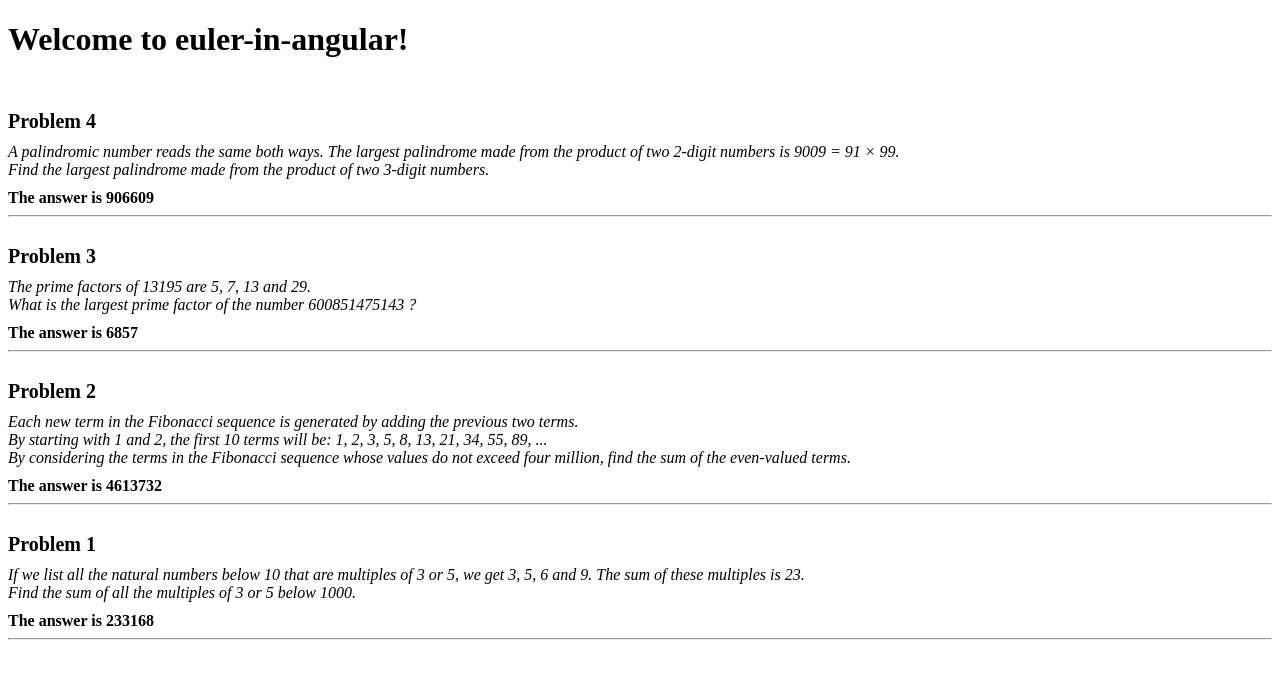
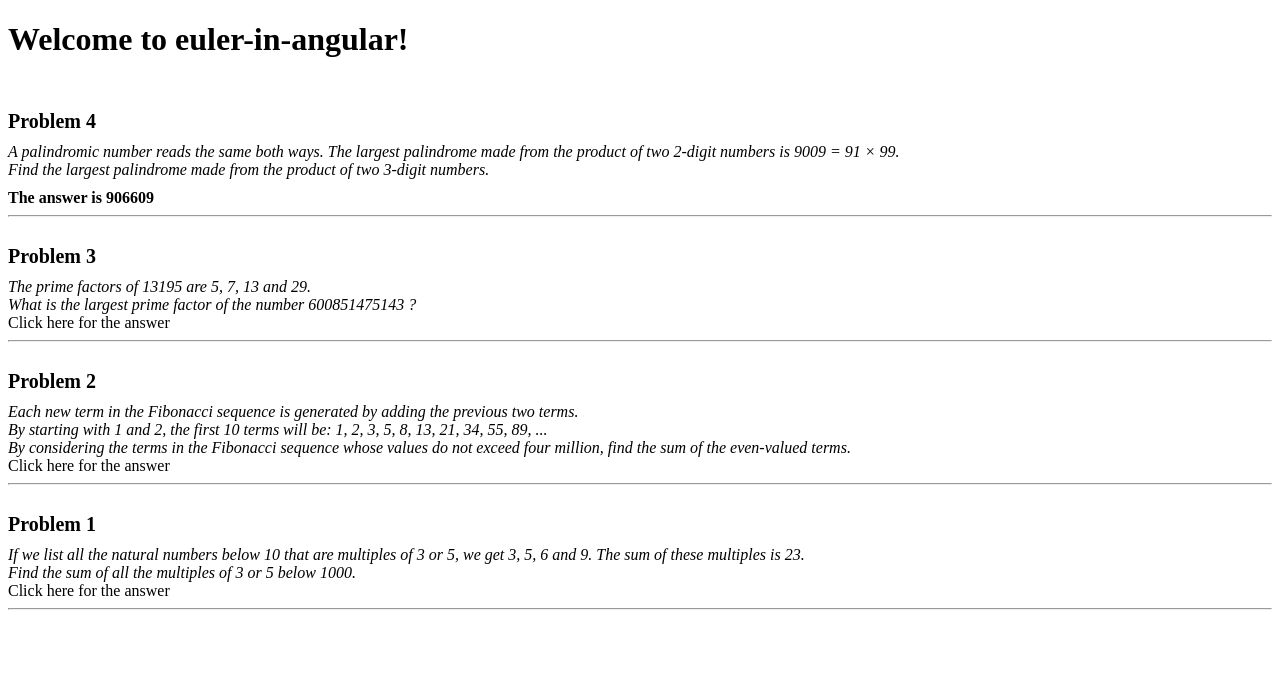
Before and after one commit to edwinvanderven/Euler-in-Angular, an Angular app: page / in a window 1280 px wide. Shown: the top 678 px of the page. Built offline with nearby package versions, Linux system fonts and the light colour scheme.

Commit message:
Added an onClick to reveal the answers for all except the latest so during startup the processor doesn't have to do the calculations for every problem

```diff
--- a/src/app/app.component.html
+++ b/src/app/app.component.html
@@ -1,14 +1,14 @@
-<!--The content below is only a placeholder and can be replaced.-->
 <div class="root">
   <h1 class="header">
     Welcome to {{ title }}!
   </h1>
 
-  <div *ngFor="let problem of problems">
+  <div *ngFor="let problem of problems; let i = index">
     <div class="problem-card">
       <div class="title">{{ problem.title }}</div>
       <div class="description">{{ problem.description }}</div>
-      <div class="answer">The answer is {{ problem.getAnswer() }}</div>
+      <div class="hidden" *ngIf="!showAnswers && i !== 0" (click)="onHiddenTextClick()">Click here for the answer</div>
+      <div class="answer" *ngIf="showAnswers || i === 0">The answer is {{ problem.getAnswer() }}</div>
       <hr>
     </div>
   </div>
--- a/src/app/app.component.scss
+++ b/src/app/app.component.scss
@@ -22,5 +22,8 @@
       font-weight: bold;
       padding-top: 10px;
     }
+    .hidden {
+      cursor: pointer;
+    }
   }
 }
--- a/src/app/app.component.ts
+++ b/src/app/app.component.ts
@@ -1,4 +1,4 @@
-import { Component, OnInit } from '@angular/core';
+import { Component } from '@angular/core';
 import { PROBLEMS, IProblem } from './app.component.model';
 
 @Component({
@@ -9,4 +9,10 @@ import { PROBLEMS, IProblem } from './app.component.model';
 export class AppComponent {
   public title = 'euler-in-angular';
   public problems: IProblem[] = PROBLEMS;
+
+  public showAnswers: boolean = false;
+
+  public onHiddenTextClick() {
+    this.showAnswers = true;
+  }
 }
```
